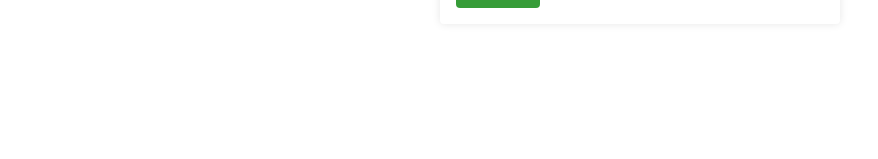
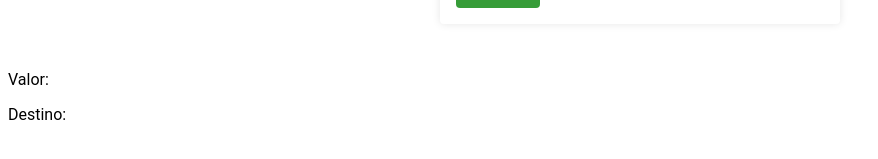
Before and after one commit to nandadomenicali/bytebank, an Angular app: page / in a window 1280 px wide. Shown: the part 285-444 px from the top of the page, without its empty margins (0-878 px from the left). Built offline with nearby package versions, Linux system fonts and the light colour scheme.

Commit message:
capturing the event propagating by the component

```diff
--- a/src/app/app.component.html
+++ b/src/app/app.component.html
@@ -1 +1,4 @@
-<app-nova-transferencia></app-nova-transferencia>
+<app-nova-transferencia (aoTransferir)="transferir($event)"></app-nova-transferencia>
+
+<p>Valor: {{transferencia?.valor}}</p>
+<p>Destino: {{transferencia?.destino}}</p>
--- a/src/app/app.component.ts
+++ b/src/app/app.component.ts
@@ -5,6 +5,13 @@ import { Component } from '@angular/core';
   templateUrl: './app.component.html',
   styleUrls: ['./app.component.scss']
 })
+
 export class AppComponent {
   title = 'bytebank';
+  transferencia: any;
+
+  transferir($event){
+    console.log($event);
+    this.transferencia = $event;
+  }
 }
--- a/src/app/nova-transferencia.component.ts
+++ b/src/app/nova-transferencia.component.ts
@@ -1,4 +1,5 @@
-import { Component } from "@angular/core";
+import { Component, Output, EventEmitter } from "@angular/core";
+
 
 @Component({
     selector: 'app-nova-transferencia',
@@ -8,12 +9,21 @@ import { Component } from "@angular/core";
 
 export class NovaTransferenciaComponent {
 
+  @Output() aoTransferir = new EventEmitter<any>();
+
   valor: number;
   destino: number;
 
   transferir() {
     console.log('solicitado nova transferencia');
-    console.log('valor: ', this.valor);
-    console.log('destino: ', this.destino);
+     const valorEmitir = {valor: this.valor, destino: this.destino};
+     this.aoTransferir.emit(valorEmitir);
+     this.limparCampos();
+
+  }
+
+  limparCampos(){
+    this.valor = 0;
+    this.destino = 0;
   }
 }
--- a/tsconfig.json
+++ b/tsconfig.json
@@ -15,6 +15,7 @@
     "moduleResolution": "node",
     "importHelpers": true,
     "strictPropertyInitialization": false,
+    "noImplicitAny": false,
     "target": "es2017",
     "module": "es2020",
     "lib": [
```
